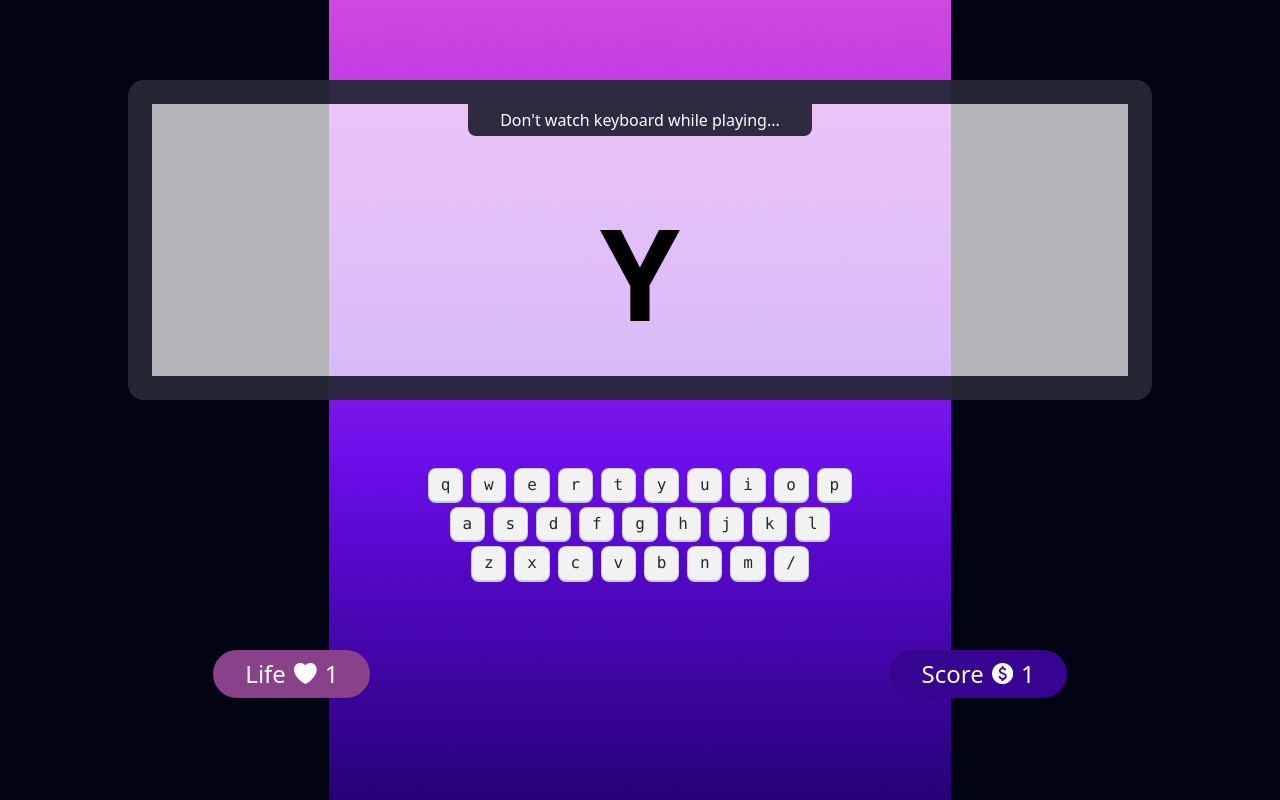
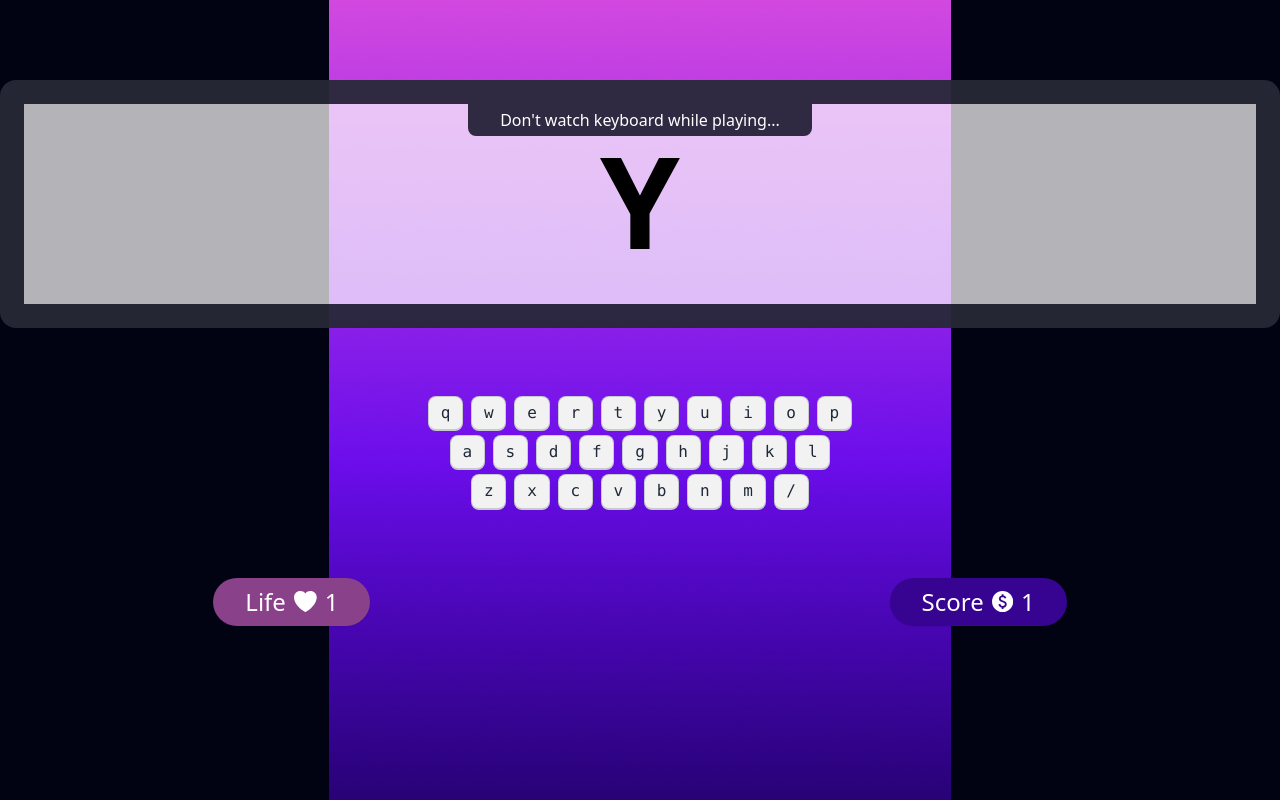
Before and after one commit to Pullock4981/Alphabet-Clash, a plain HTML site: page index.html in a window 1280 px wide. Drawn offline with nearby package versions, Linux system fonts and the light colour scheme.

```diff
--- a/index.html
+++ b/index.html
@@ -64,7 +64,7 @@
                 <!-- play ground screen -->
 
                 <div
-                    class="artboard artboard-horizontal phone-6 border-[#010313CC] border-[3vh] rounded-2xl bg-[#FFFFFFB3] ">
+                    class="artboard artboard-horizontal pb-10 border-[#010313CC] border-[3vh] rounded-2xl bg-[#FFFFFFB3] ">
                     <div class="flex justify-center">
                         <p class="text-[#FFFFFF] bg-[#2F2941] px-3 lg:px-8 py-1 rounded-b-lg">
                             Don't watch keyboard while playing...
```
